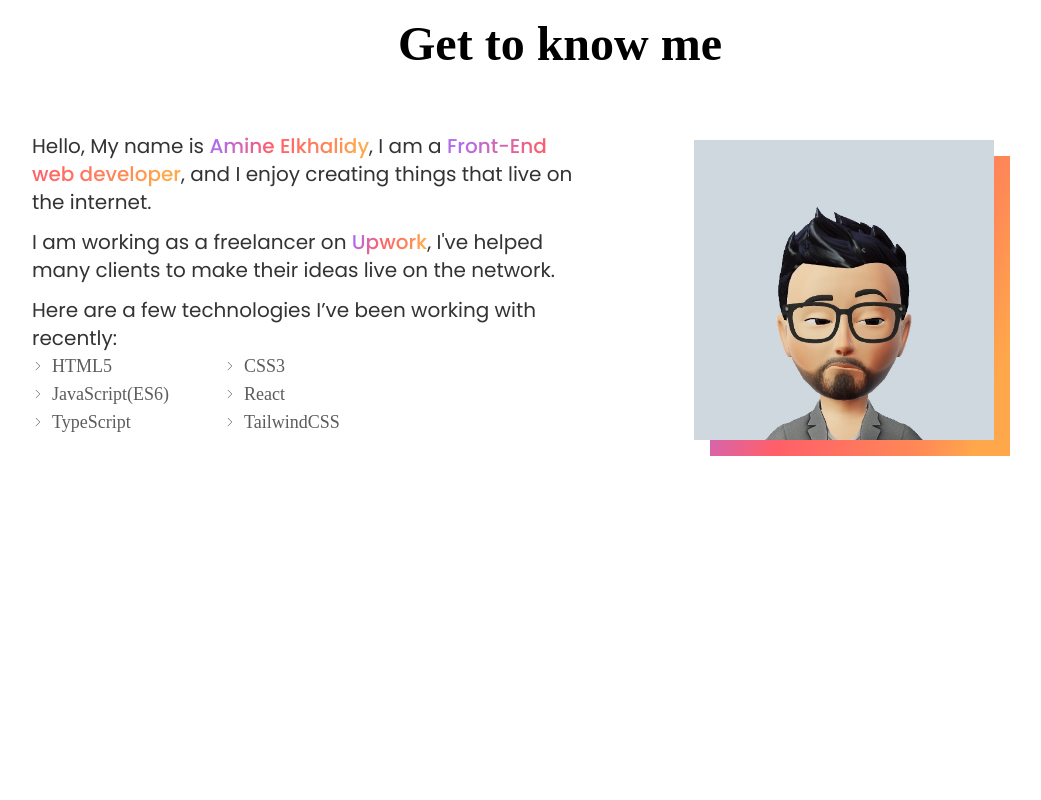
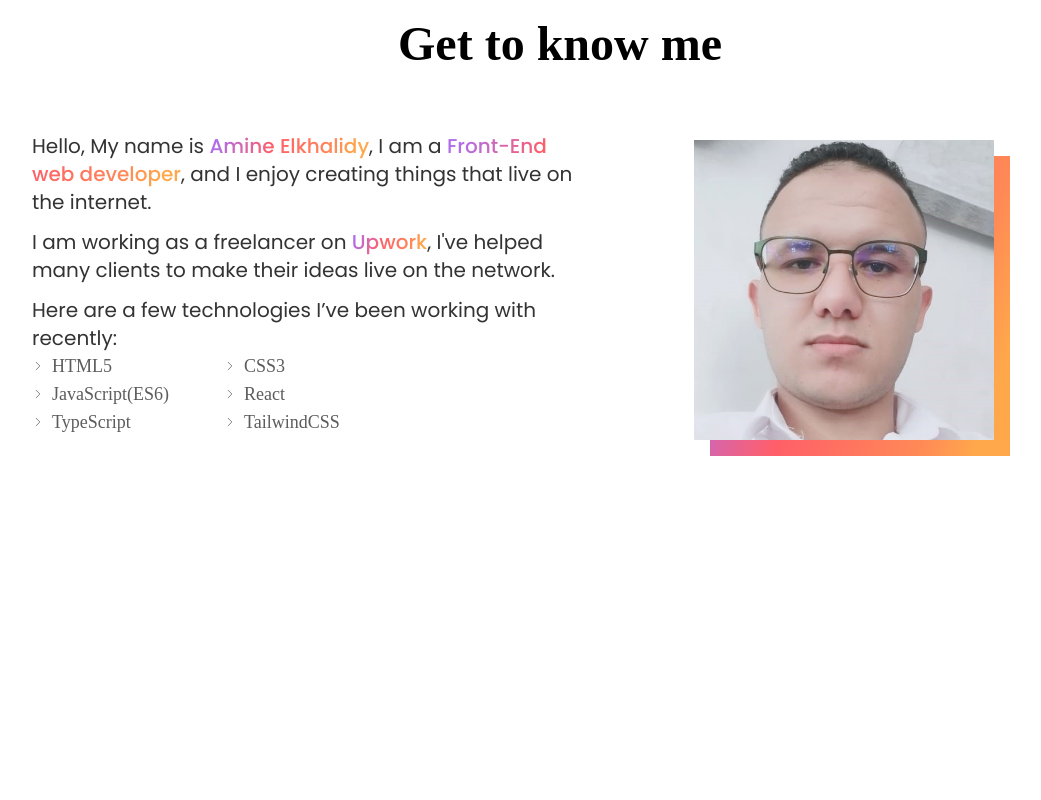
Before and after one commit to AmineElkhalidy/Portfolio, a React (Vite) app: page / in a window 1280 px wide. Shown: the part 640-1440 px from the top of the page, without its empty margins (80-1121 px from the left). Built offline with nearby package versions, Linux system fonts and the light colour scheme; a web font is replaced by a local one.

Commit message:
Pushing changes

```diff
--- a/src/sections/About.jsx
+++ b/src/sections/About.jsx
@@ -8,7 +8,6 @@ import { motion } from "framer-motion";
 
 // Amine Image
 import Amine from "../assets/images/AmineElkhalidy.jpg";
-import Avatar from "../assets/images/avatar.jpg";
 
 const About = () => {
   return (
@@ -24,7 +23,7 @@ const About = () => {
         </h2>
 
         {/* Content Container */}
-        <div className="grid md:grid-cols-2 lg:pl-12">
+        <div className="grid gap-20 md:gap-0 md:grid-cols-2 lg:pl-12">
           <div>
             <div>
               <p className="text-grey-500 mb-3 md:text-lg lg:text-xl">
@@ -145,7 +144,7 @@ const About = () => {
               <div className="w-[250px] h-[250px] lg:w-[300px] lg:h-[300px] z-50 -translate-x-4 -translate-y-4 duration-300 group-hover:translate-x-0 group-hover:translate-y-0">
                 <img
                   className="w-full h-full object-cover"
-                  src={Avatar}
+                  src={Amine}
                   alt="Amine preview img"
                 />
               </div>
--- a/src/sections/Contact.jsx
+++ b/src/sections/Contact.jsx
@@ -181,8 +181,8 @@ const Contact = () => {
         {/* Copyright text */}
         <p className="text-black-900 text-sm sm:text-base text-center font-medium">
           <span>Amine Elkhalidy</span>
-          <br />@<span className="gradient-text">{currentYear}</span> - All
-          Rights Reserved
+          <br />
+          &copy; {currentYear} - All Rights Reserved
         </p>
       </motion.div>
     </section>
--- a/src/sections/Skills.jsx
+++ b/src/sections/Skills.jsx
@@ -68,7 +68,7 @@ const Skills = () => {
                       FrontEnd Developer
                     </h4>
                     <p className="text-black-400 mb-[.5rem] xl:text-lg">
-                      Still working as a freelancer.
+                      I am working as a freelancer on Upwrok
                     </p>
                     <p className="text-sm font-nav text-black-400 xl:text-base">
                       Upwork
@@ -92,10 +92,10 @@ const Skills = () => {
                       FrontEnd Developer
                     </h4>
                     <p className="text-black-400 mb-[.5rem] xl:text-lg">
-                      I am working as a freelancer on Upwork.
+                      I am working as a freelancer
                     </p>
                     <p className="text-sm font-nav text-black-400 xl:text-base">
-                      Upwork
+                      Freelancer
                     </p>
                   </motion.div>
                 </div>
```
